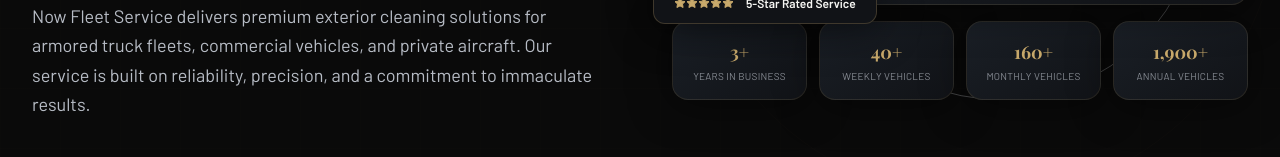
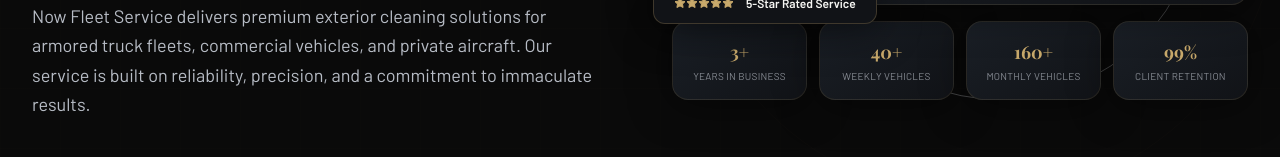
Before and after one commit to big6311/now-fleet-service, a Next.js app: page / in a window 1280 px wide. Shown: the part 572-729 px from the top of the page. Built offline with nearby package versions, Linux system fonts and the light colour scheme; a web font is replaced by a local one.

Commit message:
Update stats to reflect client retention
Replaced annual vehicles statistic with client retention percentage.

```diff
--- a/app/page.tsx
+++ b/app/page.tsx
@@ -100,7 +100,7 @@ const stats = [
   { value: "3+", label: "Years in Business" },
   { value: "40+", label: "Weekly Vehicles" },
   { value: "160+", label: "Monthly Vehicles" },
-  { value: "1,900+", label: "Annual Vehicles" },
+  { value: "99%", label: "Client Retention" },
 ];
 
 const galleryPreviews = [
```
